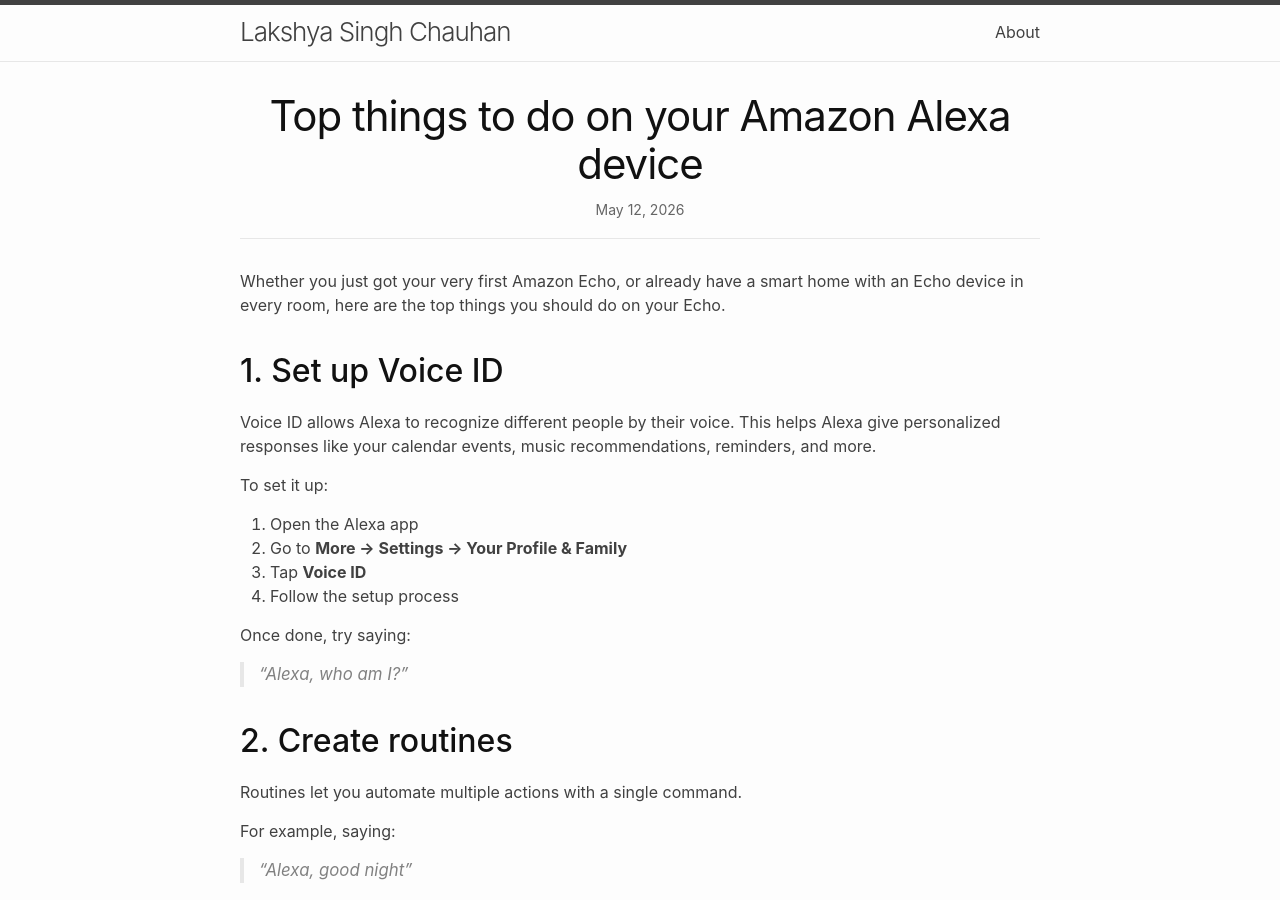
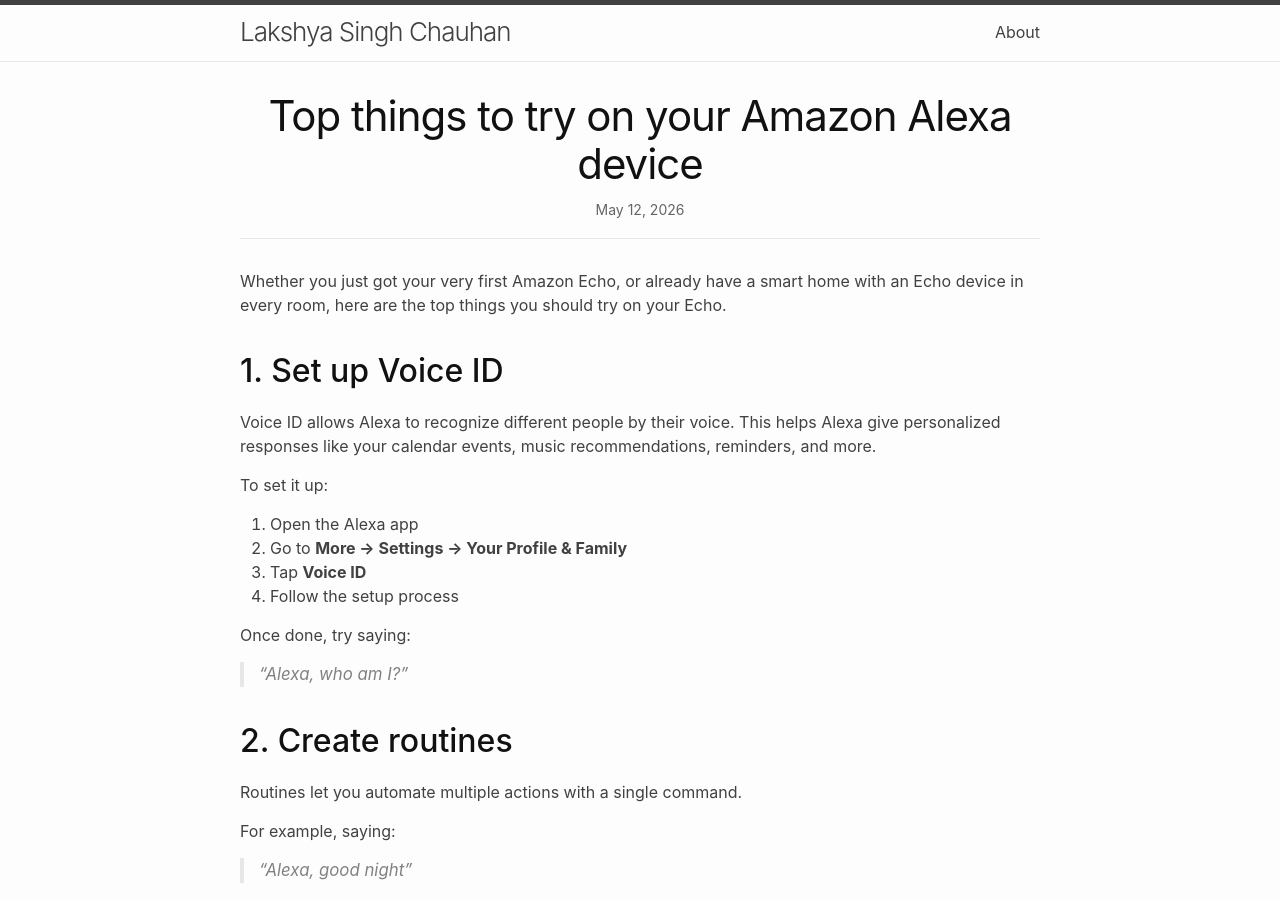
Before and after one commit to lakshyaelite/lakshyaelite.github.io, a Jekyll site: the page built from _posts/2026-05-12-top-things-to-try-on-your-Alexa-devices.md, in a window 1280 px wide and 900 px high. Built offline with Jekyll 4.4.1, drawn with Linux system fonts in a browser that asks for light colours; nearby versions of some CDN libraries.

Commit message:
do not force people

```diff
--- a/_posts/2026-05-12-top-things-to-try-on-your-Alexa-devices.md
+++ b/_posts/2026-05-12-top-things-to-try-on-your-Alexa-devices.md
@@ -1,10 +1,10 @@
 ---
 layout: post
-title: "Top things to do on your Amazon Alexa device"
+title: "Top things to try on your Amazon Alexa device"
 date: 2026-05-12
 ---
 
-Whether you just got your very first Amazon Echo, or already have a smart home with an Echo device in every room, here are the top things you should do on your Echo.
+Whether you just got your very first Amazon Echo, or already have a smart home with an Echo device in every room, here are the top things you should try on your Echo.
 
 ## 1. Set up Voice ID
 
```
